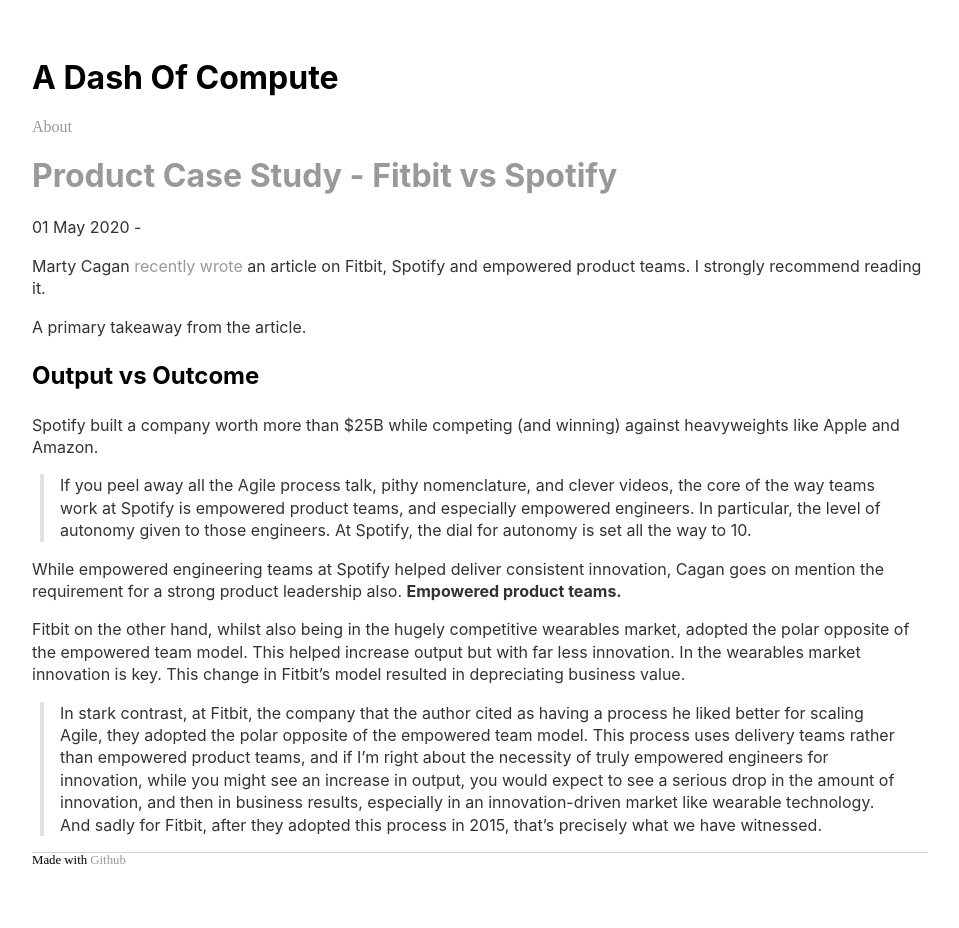
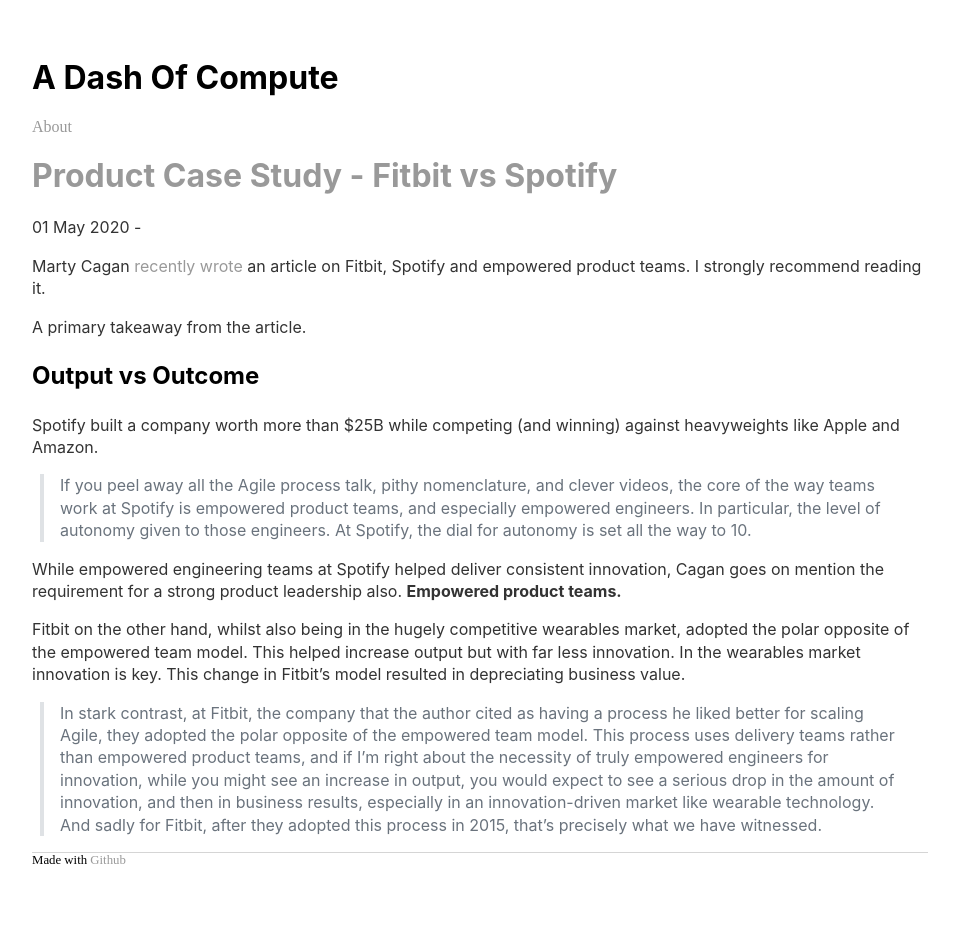
Before and after one commit to sautee/sautee.github.io, a Jekyll site: the page built from _posts/2020-05-05-fitbitspotify.md, in a window 1280 px wide. Shown: the whole page, without its empty margins (160-1119 px from the left). Built offline with Jekyll 4.4.1, drawn with Linux system fonts in a browser that asks for light colours; nearby versions of some CDN libraries; library files that are not in the unit come from our copies.

Commit message:
Update site.css

```diff
--- a/css/site.css
+++ b/css/site.css
@@ -40,6 +40,10 @@
   border-left: 0.25em solid #dfe2e5;
 }
 
+blockquote p {
+  color: #6a737d;
+}
+
 ul.posts {
   margin: 20px auto 40px;
   font-size: 1.5em;
```
